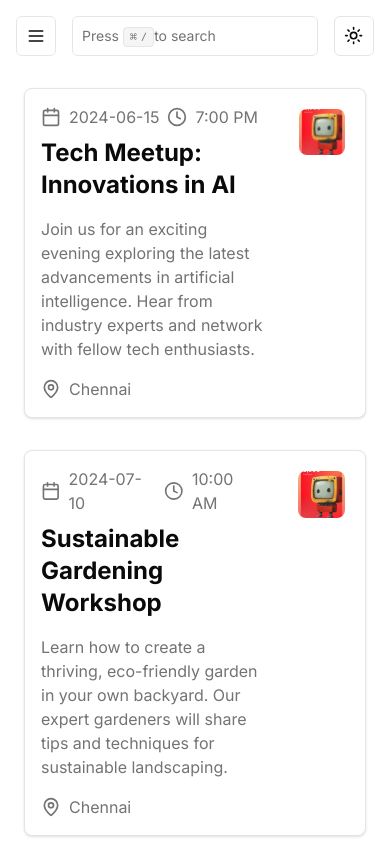
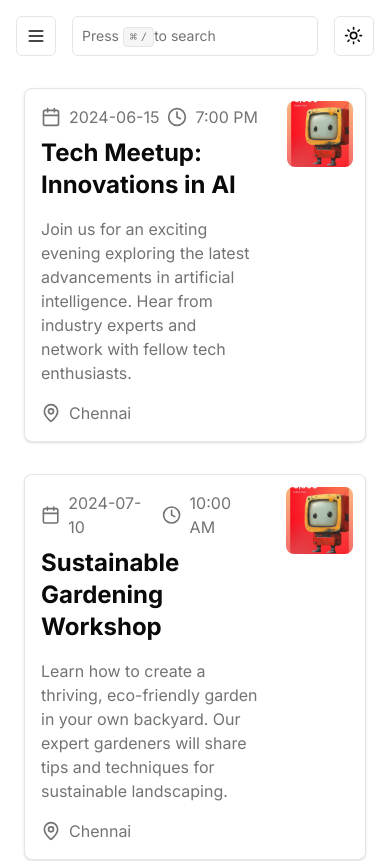
Before and after one commit to vasantakmr/events-app, a Next.js app: page / in a window 390 px wide. Shown: the top 861 px of the page. Built offline with nearby package versions, Linux system fonts and the light colour scheme.

Commit message:
changed width

```diff
--- a/app/page.tsx
+++ b/app/page.tsx
@@ -26,7 +26,7 @@ export default function EventsPage() {
                 <span>{event.location}</span>
               </div>
             </div>
-            <div className="p-5">
+            <div className="p-3 sm:p-5 w-96">
               <Image
                 src="/youtube.jpg"
                 alt={event.location}
```
